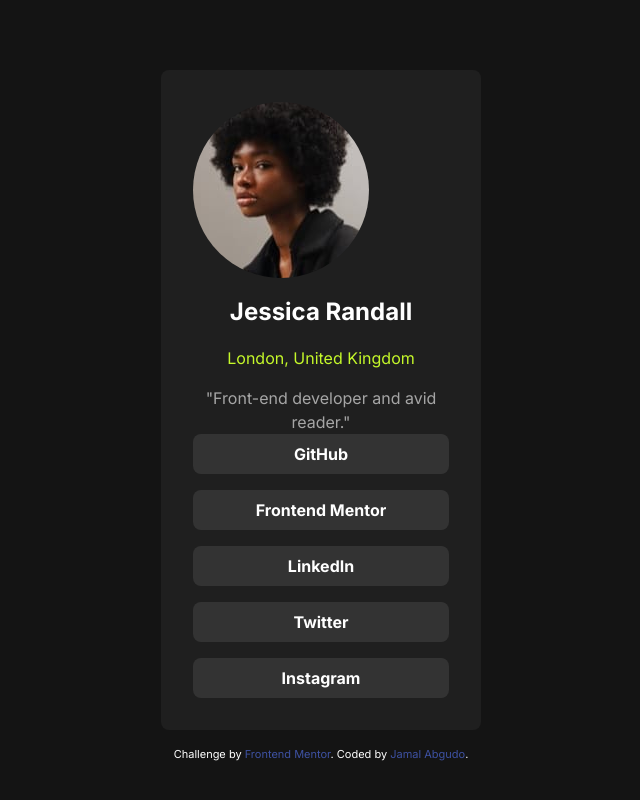
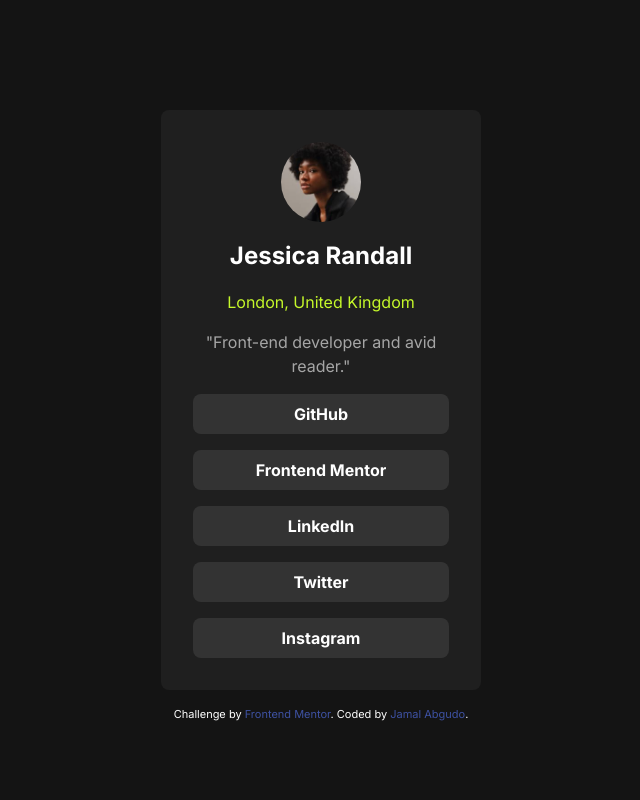
Before and after one commit to JamalGuyo/social-link-profile, a plain HTML site: page index.html in a window 1280 px wide. Shown: the whole page, without its empty margins (319-959 px from the left). Drawn offline with Linux system fonts and the light colour scheme.

Commit message:
center avatar and add important to flow

```diff
--- a/style.css
+++ b/style.css
@@ -52,7 +52,7 @@ a {
 }
 
 .flow>*+* {
-  margin-top: var(--flow-space, 1rem);
+  margin-top: var(--flow-space, 1rem) !important;
 }
 
 .bg-dark {
@@ -108,6 +108,9 @@ h1 {
 
 .card img {
   border-radius: 50%;
+  width: 5rem;
+  height: 5rem;
+  margin: 0 auto;
 }
 
 .card .role {
```
